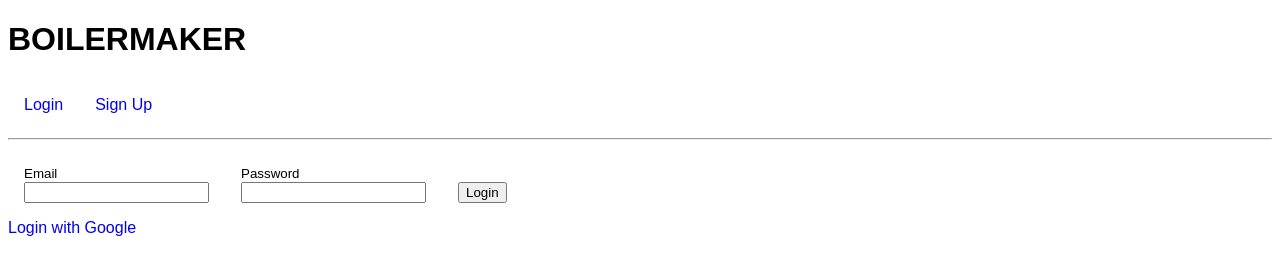
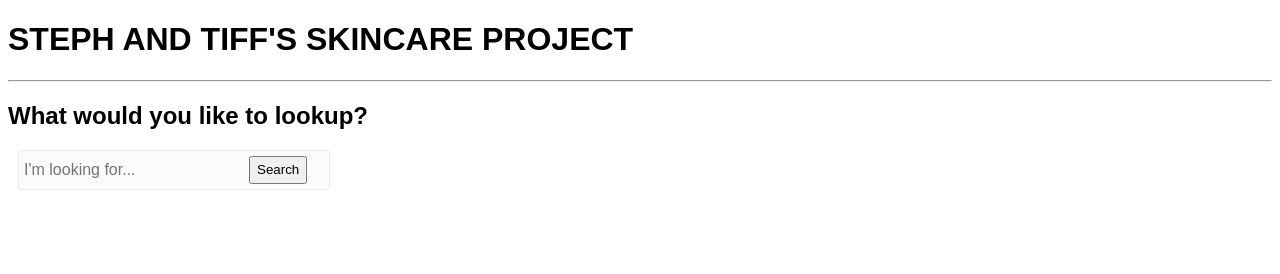
Before and after one commit to 2001-second-split/skincare, a React app: page / in a window 1280 px wide. Built offline with nearby package versions, Linux system fonts and the light colour scheme; no server answers.

Commit message:
feat: frontend search bar

```diff
--- a/client/app.js
+++ b/client/app.js
@@ -1,13 +1,14 @@
 import React from 'react'
 
-import {Navbar} from './components'
+import {Navbar, Search} from './components'
 import Routes from './routes'
 
 const App = () => {
   return (
     <div>
       <Navbar />
-      <Routes />
+      <Search />
+      {/* <Routes /> */}
     </div>
   )
 }
--- a/client/components/index.js
+++ b/client/components/index.js
@@ -4,5 +4,6 @@
  * having to figure out which file they belong to!
  */
 export {default as Navbar} from './navbar'
+export {default as Search} from './search'
 export {default as UserHome} from './user-home'
 export {Login, Signup} from './auth-form'
--- a/client/components/navbar.js
+++ b/client/components/navbar.js
@@ -6,7 +6,7 @@ import {logout} from '../store'
 
 const Navbar = ({handleClick, isLoggedIn}) => (
   <div>
-    <h1>BOILERMAKER</h1>
+    <h1>STEPH AND TIFF'S SKINCARE PROJECT</h1>
     <nav>
       {isLoggedIn ? (
         <div>
@@ -19,8 +19,8 @@ const Navbar = ({handleClick, isLoggedIn}) => (
       ) : (
         <div>
           {/* The navbar will show these links before you log in */}
-          <Link to="/login">Login</Link>
-          <Link to="/signup">Sign Up</Link>
+          {/* <Link to="/login">Login</Link>
+          <Link to="/signup">Sign Up</Link> */}
         </div>
       )}
     </nav>
--- /dev/null
+++ b/client/components/search.js
@@ -0,0 +1,61 @@
+import React from 'react'
+import PropTypes from 'prop-types'
+import {connect} from 'react-redux'
+import {Link} from 'react-router-dom'
+import {logout} from '../store'
+
+import SearchBar from './searchbar'
+
+class Search extends React.Component {
+  constructor(props) {
+    super(props);
+
+    this.state = {
+      inputValue: '',
+      skincareList: ['Niacinamide', 'Acid', 'Moisturizer'],
+    }
+  }
+
+  onSearch() {
+    console.log('hi')
+    // code to retrieve info from server
+  }
+
+  render() {
+    return (
+      <>
+        <h2>What would you like to lookup?</h2>
+        <SearchBar searchBoxName={"userNameSearch"}
+        onSearchTermChange={this.onSearch} />
+        {/* <SkincareList list={this.skincareList} /> */}
+      </>
+    )
+  }
+
+}
+
+/**
+ * CONTAINER
+ */
+const mapState = state => {
+  return {
+    isLoggedIn: !!state.user.id
+  }
+}
+
+const mapDispatch = dispatch => {
+  return {
+    handleClick() {
+      dispatch(logout())
+    }
+  }
+}
+
+export default connect(mapState, mapDispatch)(Search)
+
+/**
+ * PROP TYPES
+ */
+Search.propTypes = {
+
+}
--- /dev/null
+++ b/client/components/searchbar.js
@@ -0,0 +1,49 @@
+import React from 'react';
+
+class SearchBar extends React.Component {
+  constructor(props){
+    super(props);
+
+    this.state = {
+      term:'',
+    };
+
+  }
+
+  onInputChange(term){
+    const name = this.props.searchBoxName || undefined;
+
+    this.setState({term});
+
+    if(this.props.onSearchTermChange){
+      this.props.onSearchTermChange({name,term})
+    }
+
+  }
+
+  render() {
+    const name = this.props.searchBoxName || undefined;
+    const styling = {};
+
+    return (
+      <div className="search-box">
+        <input
+          name={name}
+          className="search-input"
+          id="search"
+          type="text"
+          placeholder="I'm looking for..."
+          style={styling}
+          value={this.state.term}
+          onChange={ (event) => this.onInputChange(event.target.value)}
+          onKeyDown={this.props.onKeyDown || null}
+        />
+        <button type='button' onClick={this.searchTerm || null}>
+          Search
+        </button>
+      </div>
+    );
+  }
+}
+
+export default SearchBar;
--- /dev/null
+++ b/public/SearchBar.css
@@ -0,0 +1,46 @@
+.search-box {
+  background: #FBFBFB;
+  border: 1px solid #EAEAEA;
+  border-radius: 3px;
+}
+
+.search-box {
+  -webkit-border-radius: 3px;
+  -moz-border-radius: 3px;
+  border-radius: 3px;
+  background-color: #f2f2f2;
+  background: #FBFBFB;
+    border: 1px solid #EAEAEA;
+    border-radius: 3px;
+    height: 27px;
+    margin-top: 8px;
+    font-size: 14px;
+  max-width: 200px;
+}
+
+.search-input {
+  -webkit-box-sizing: border-box;
+  -moz-box-sizing: border-box;
+  box-sizing: border-box;
+  background-color: transparent;
+  border: 0px;
+  padding: 5px 0px;
+  font-size: 1em;
+  position: relative;
+  outline: 0px;
+  width: 75%;
+}
+
+.search-box {
+  background: #FBFBFB;
+  border: 1px solid #EAEAEA;
+  border-radius: 3px;
+}
+.search-icon {
+  float: left;
+  color: #000;
+  padding: 2px 10px;
+  & img {
+    width: 16px;
+  }
+}
--- a/public/style.css
+++ b/public/style.css
@@ -19,3 +19,31 @@ form div {
   margin: 1em;
   display: inline-block;
 }
+
+.search-box {
+  background: #FBFBFB;
+  border: 1px solid #EAEAEA;
+  border-radius: 3px;
+  margin: 10px;
+  padding: 5px;
+  display: flex;
+
+  /* background-color: #f2f2f2;
+    height: 27px;
+    margin-top: 8px;
+    font-size: 14px; */
+  max-width: 300px;
+}
+
+.search-input {
+  -webkit-box-sizing: border-box;
+  -moz-box-sizing: border-box;
+  box-sizing: border-box;
+  background-color: transparent;
+  border: 0px;
+  padding: 5px 0px;
+  font-size: 1em;
+  position: relative;
+  outline: 0px;
+  width: 75%;
+}
```
